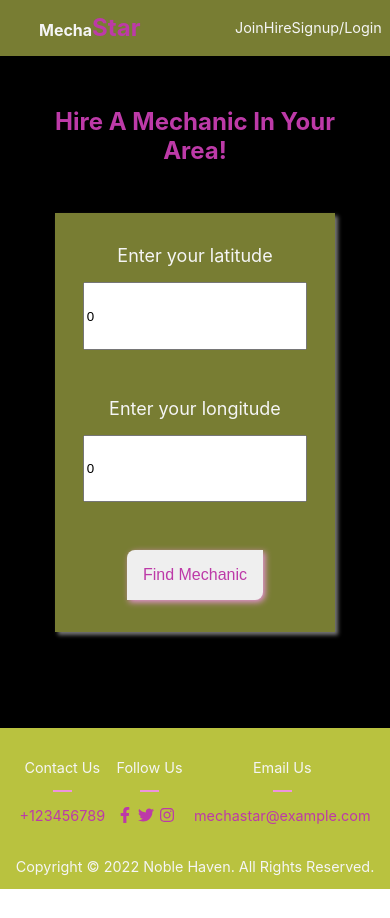
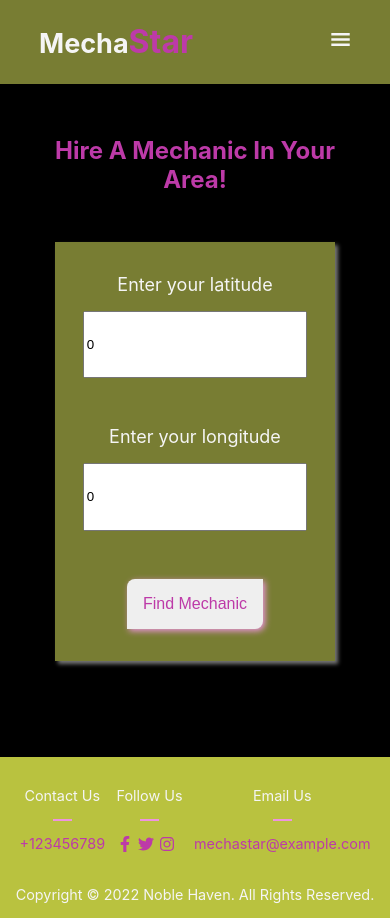
Before and after one commit to Agnes4Him/hire-mechanic, a React (Create React App) app in the folder frontend/: page /hire in a window 390 px wide. Before the commit the page ends 889 px from the top, so only its background shows below. Built offline with nearby package versions, Linux system fonts and the light colour scheme.

Commit message:
Added hamburger menu on mobile view

```diff
--- a/frontend/src/components/Footer.js
+++ b/frontend/src/components/Footer.js
@@ -1,8 +1,6 @@
 import { FaFacebookF } from "react-icons/fa";
 import { FaTwitter } from "react-icons/fa";
 import { FaInstagram } from "react-icons/fa";
-//import { GiHamburgerMenu } from "react-icons/gi";
-//import { GiCancel } from "react-icons/gi";
 
 const Footer = () => {
 
--- /dev/null
+++ b/frontend/src/components/MenuModal.js
@@ -0,0 +1,20 @@
+import { Link } from 'react-router-dom';
+import { GiCancel } from "react-icons/gi";
+
+const MenuModal = ({deleteMenuModal}) => {
+    return (
+        <div className="menumodal-container">
+            <div className="cancel-icon"><GiCancel onClick={deleteMenuModal}/></div>
+            <div className="menu-modal">
+            <ul>
+                <Link to="/" style={{textDecoration:'none'}}><li>Home</li></Link>
+                <Link to="/join" style={{textDecoration:'none'}}><li>Join</li></Link>
+                <Link to="/hire" style={{textDecoration:'none'}}><li>Hire</li></Link>
+                <Link to="/signup" style={{textDecoration:'none'}}><li>Signup/Login</li></Link>
+            </ul>
+        </div>
+        </div>
+    )
+}
+
+export default MenuModal
--- /dev/null
+++ b/frontend/src/components/MobileNav.js
@@ -0,0 +1,15 @@
+import { Link } from 'react-router-dom';
+import { GiHamburgerMenu } from "react-icons/gi";
+
+const MobileNav = ({showMenuModal}) => {
+    return (
+        <div className="mobilenav-container">
+            <nav className="mobilenav-components">
+                <Link to="/" style={{textDecoration:'none'}}><h2>Mecha<span className="star">Star</span></h2></Link>
+                <h3><GiHamburgerMenu onClick={showMenuModal} /></h3>
+            </nav>
+        </div>
+    )
+}
+
+export default MobileNav
--- /dev/null
+++ b/frontend/src/components/MobileNavbar.js
@@ -0,0 +1,24 @@
+import { useState } from 'react'
+import MenuModal from './MenuModal';
+import MobileNav from './MobileNav';
+
+const MobileNavbar = () => {
+    const [isMenuModal, setIsMenuModal] = useState(false)
+
+    const showMenuModal = () => {
+        setIsMenuModal(true)
+    }
+
+    const deleteMenuModal = () => {
+        setIsMenuModal(false)
+    }
+
+    return (
+        <div>
+            {!isMenuModal && <MobileNav showMenuModal={showMenuModal}/>}
+            {isMenuModal && <MenuModal deleteMenuModal={deleteMenuModal}/>}
+        </div>
+    )
+}
+
+export default MobileNavbar
--- a/frontend/src/components/Navbar.js
+++ b/frontend/src/components/Navbar.js
@@ -1,5 +1,5 @@
 import { Link, useNavigate } from 'react-router-dom';
-import { useState, useEffect } from 'react'
+import { useState, useEffect } from 'react';
 
 const Navbar = () => {
 
--- a/frontend/src/index.css
+++ b/frontend/src/index.css
@@ -1,6 +1,7 @@
 body {
   margin: 0;
   padding:0;
+  overflow-x: hidden;
   font-family: -apple-system, BlinkMacSystemFont, 'Segoe UI', 'Roboto', 'Oxygen',
     'Ubuntu', 'Cantarell', 'Fira Sans', 'Droid Sans', 'Helvetica Neue',
     sans-serif;
@@ -15,12 +16,10 @@ body {
 }
 
 .nav-container {
-
   background-color:#787d33;
 }
 
 .nav-components {
-
   display:flex;
   margin:auto;
   width:80vw;
@@ -84,6 +83,32 @@ body {
   align-items:center;
   font-size:1rem;
   border:none;
+}
+
+.mobilenav-container {
+  background-color:#787d33;
+  display:none;
+}
+
+.mobilenav-components {
+  display:flex;
+  margin:auto;
+  width:80vw;
+  justify-content:space-between;
+  align-items:center;
+}
+
+.mobilenav-components h2 {
+  color:#f5f5f5;
+}
+
+.mobilenav-components .star {
+  color:#bd3aa8;
+  font-size:2rem;
+}
+
+.mobilenav-components h3 {
+  color:#f5f5f5;
 }
 
 .home-content {
@@ -754,7 +779,7 @@ body {
 }
 
 @media screen and (max-width: 480px){
-  .nav-components h2 {
+  /*.nav-components h2 {
     font-size:1rem;
   }
 
@@ -777,6 +802,58 @@ body {
   .nav-components .dashboard {
     font-size:0.75rem;
     padding:0.5rem 0.75rem 0.5rem 0.75rem;
+  }*/
+
+  .nav-container {
+    display:none;
+  }
+
+  .mobilenav-container {
+    display:block;
+  }
+
+  .menumodal-container {
+    position:absolute;
+    z-index:100;
+    width:100vw;
+    height:100vh;
+    background-color:#f5f5f5;
+  }
+
+  .menu-modal {
+    display:flex;
+    align-items:center;
+    justify-content:center;
+  }
+
+  .cancel-icon {
+    text-align:right;
+    margin-right:2rem;
+    margin-top:2rem;
+    margin-bottom:2rem;
+    color:#bd3aa8;
+    font-size:1.5rem;
+  }
+
+  .cancel-icon:hover {
+    color:#ee94df;
+  }
+
+  .menu-modal ul {
+    list-style-type:none;
+    display:flex;
+    flex-direction:column;
+    justify-content:center;
+    align-items:center;
+  }
+
+  .menu-modal ul li {
+    margin-bottom:2rem;
+    color:#8d9612;
+  }
+
+  .menu-modal ul li:hover {
+    color:#b9c23f;
   }
 
   .home-text {
--- a/frontend/src/pages/Dashboard.js
+++ b/frontend/src/pages/Dashboard.js
@@ -1,6 +1,7 @@
 import { useEffect, useState } from "react"
 import { useParams } from "react-router-dom"
 import Navbar from "../components/Navbar";
+import MobileNavbar from "../components/MobileNavbar";
 import DashboardHeading from "../components/DashboardHeading";
 import MechProfile from "../components/MechProfile";
 import Footer from "../components/Footer";
@@ -43,6 +44,7 @@ const Dashboard = () => {
     return (
         <div className="mech-dashboard">
             <Navbar />
+            <MobileNavbar />
             <DashboardHeading name={mechData.firstname} />
             <MechProfile mechData={mechData} mechEmail={mechEmail} coords={coords} />
             <Footer />
--- a/frontend/src/pages/Hire.js
+++ b/frontend/src/pages/Hire.js
@@ -1,4 +1,5 @@
 import Navbar from "../components/Navbar";
+import MobileNavbar from "../components/MobileNavbar";
 import Footer from "../components/Footer";
 import { useState } from 'react';
 import MechanicsList from '../components/MechanicsList'
@@ -57,6 +58,7 @@ const Hire = () => {
     return (
         <div className="hire-section">
             <Navbar />
+            <MobileNavbar />
                 <div className="hire-container">
                     <h2>Hire A Mechanic In Your Area!</h2>
                     <div className="hire-form">
--- a/frontend/src/pages/Home.js
+++ b/frontend/src/pages/Home.js
@@ -1,5 +1,6 @@
 
 import Navbar from '../components/Navbar';
+import MobileNavbar from '../components/MobileNavbar';
 import HomeContent from '../components/HomeContent';
 import Footer from '../components/Footer';
 
@@ -8,6 +9,7 @@ const Home = () => {
     return (
         <div>
             <Navbar />
+            <MobileNavbar />
             <HomeContent />
             <Footer />
         </div>
--- a/frontend/src/pages/Join.js
+++ b/frontend/src/pages/Join.js
@@ -1,6 +1,7 @@
 import { useState } from 'react';
 import { useNavigate } from 'react-router-dom';
 import Navbar from "../components/Navbar";
+import MobileNavbar from "../components/MobileNavbar";
 import Footer from "../components/Footer";
 
 const Join = () => {
@@ -82,6 +83,7 @@ const Join = () => {
     return (
         <div className="join-section">
             <Navbar />
+            <MobileNavbar />
             <div className="form-container">
                 <div className="join-text">
                     <p>Join Our Team!</p>
--- a/frontend/src/pages/NotFound.js
+++ b/frontend/src/pages/NotFound.js
@@ -1,5 +1,6 @@
 import { Link } from 'react-router-dom';
 import Navbar from '../components/Navbar';
+import MobileNavbar from "../components/MobileNavbar";
 import Footer from '../components/Footer';
 
 const NotFound = () => {
@@ -7,6 +8,7 @@ const NotFound = () => {
   return (
     <div className='notfound-page'>
         <Navbar />
+        <MobileNavbar />
         <div className="not-found">
             <h2>Sorry,</h2>
             <p>That page can not be found</p>
--- a/frontend/src/pages/Signup.js
+++ b/frontend/src/pages/Signup.js
@@ -1,6 +1,7 @@
 import { useState } from 'react';
 import { useNavigate } from "react-router-dom";
 import Navbar from "../components/Navbar";
+import MobileNavbar from "../components/MobileNavbar";
 import Footer from "../components/Footer";
 import SignupLogin from "../components/SignupLogin";
 import ResetPassword from '../components/ResetPassword';
@@ -139,6 +140,7 @@ const Signup = () => {
     return (
         <div className="signup-section">
             <Navbar />
+            <MobileNavbar />
             {isError && errorMessage && <div className="error-message">{errorMessage}</div>}
             {!isError && successMessage && <div className="success-message">{successMessage}</div>}
             <div className="signup-container">
```
